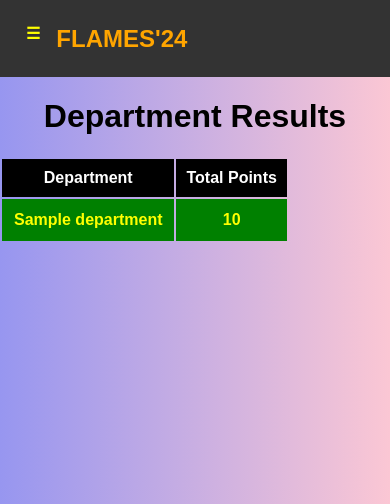
After one commit to pratheekraokb/flames24, a Django app: page /dept-results/ in a window 390 px wide. The commit adds this page. Shown: the top 504 px of the page. Run offline with Django 4.2, Linux system fonts and the light colour scheme; tables that the repository leaves empty hold one stand-in row (values such as "Sample post"); some libraries are stand-ins or nearby versions.

Commit message:
Results Page Added

```diff
--- a/flames24_app/admin.py
+++ b/flames24_app/admin.py
@@ -16,7 +16,7 @@ class DepartmentAdmin(admin.ModelAdmin):
 
 @admin.register(Winner)
 class WinnerAdmin(admin.ModelAdmin):
-    list_display = ('id', 'event', 'position', 'department', 'class_name')
+    list_display = ('id', 'event','winner_athlete','position', 'department', 'class_name')
     list_filter = ('position', 'department')
     search_fields = ('class_name',)
 
--- /dev/null
+++ b/flames24_app/templates/user_page/results.html
@@ -0,0 +1,75 @@
+{% extends 'user_page/user_base.html' %}
+
+{% block styles %}
+<script src="https://code.jquery.com/jquery-3.5.1.min.js"></script>
+<script src="https://stackpath.bootstrapcdn.com/bootstrap/4.5.2/js/bootstrap.min.js"></script>
+<style>
+
+    .navbar h2{
+        margin: 0;
+        padding: 0;
+    }
+    table{
+        /* padding-left:3px; */
+        padding: 0;
+        margin: 0;
+    }
+    table tr, td{
+        text-align:center;
+
+    }
+    table th{
+        padding:10px;
+        background-color:black;
+        color: white;
+    }
+    table td{
+        padding:12px;
+        font-weight:bold;
+
+
+    }
+
+    table tr:hover{
+        background:skyblue;
+
+    }
+    table tr:first-child {
+        background-color: green; /* Set background color of the first row to green */
+        color:yellow;
+    }
+</style>
+
+{% endblock %}
+
+{% block userContainer %}
+<div class="container-result">
+    <h1 style="text-align: center;font-size: xx-large;">Department Results</h1>
+    <table class="table table-striped table-bordered table-hover" border="0">
+        <thead>
+            <tr style="background-color: black;">
+                <th>Department</th>
+                <th>Total Points</th>
+            </tr>
+        </thead>
+        <tbody id="results-body">
+            {% for result in department_results %}
+            <tr>
+                <td>{{ result.department }}</td>
+                <td>{{ result.total_points }}</td>
+            </tr>
+            {% endfor %}
+        </tbody>
+    </table>
+</div>
+
+
+<script>
+    $(document).ready(function() {
+        // Add animations or other JavaScript logic here
+    });
+</script>
+
+
+
+{% endblock %}
--- /dev/null
+++ b/flames24_app/templates/user_page/user_base.html
@@ -0,0 +1,175 @@
+
+
+<!DOCTYPE html>
+<html lang="en">
+<head>
+  <meta charset="UTF-8">
+  <meta name="viewport" content="width=device-width, initial-scale=1.0">
+  <title>Flames'24</title>
+  <style>
+    body {
+      font-family: 'Arial', sans-serif;
+      margin: 0;
+      padding: 0;
+      background-color: #f4f4f4;
+    }
+
+    .navbar {
+      background-color: #333;
+      overflow: hidden;
+      display: flex;
+      justify-content: space-between;
+      align-items: center;
+      padding: 10px;
+    }
+
+    .navbar a, .navbar select {
+      color: white;
+      text-decoration: none;
+      padding: 14px 16px;
+      border: none;
+      background: none;
+      font-size: 16px;
+      cursor: pointer;
+      font-weight: bolder;
+      color: yellow;
+    }
+
+    .navbar a:hover {
+      background-color: #ddd;
+      color: black;
+    }
+
+    .navbar a.active {
+      background-color: #04AA6D;
+      color: white;
+    }
+
+    .select-box {
+      margin-right: 20px;
+    }
+
+    .menu-icon {
+      display: none;
+      font-size: 24px;
+      cursor: pointer;
+    }
+
+    .sidebar {
+      height: 100%;
+      width: 0;
+      position: fixed;
+      z-index: 1;
+      top: 0;
+      left: 0;
+      background-color: #333;
+      overflow-x: hidden;
+      transition: 0.5s;
+      padding-top: 60px;
+    }
+
+
+    .sidebar a {
+      padding: 8px 8px 8px 32px;
+      text-decoration: none;
+      font-size: 18px;
+      color: white;
+      display: block;
+      transition: 0.3s;
+      border: 1px solid gray;
+      background-color: black;
+      color: yellow;
+      font-weight: bold;
+      margin-bottom: 2px;
+    }
+
+    .sidebar a:hover {
+      color: #04AA6D;
+    }
+
+    @media screen and (max-width: 600px) {
+      body{
+          background-image: linear-gradient(to right, #9796f0, #fbc7d4);
+          color:black;
+      }
+      .navbar {
+        flex-direction: column;
+        align-items: flex-start;
+      }
+
+      .navbar a, .navbar select {
+        {% comment %} width: 100%; {% endcomment %}
+        box-sizing: border-box;
+        margin-bottom: 10px;
+
+      }
+
+      .select-box {
+        margin-right: 0;
+      }
+
+      .menu-icon {
+        display: block;
+      }
+      #titleHead{
+        padding-top:15px;
+        text-align:center;
+        justify-content:center;
+      }
+
+      .navbar a:not(.menu-icon) {
+        display: none;
+      }
+
+      .navbar a.active {
+        display: block;
+        /* color: greenyellow */
+      }
+    }
+    div.row{
+        display: flex;
+    }
+  </style>
+  {% block styles %}
+
+  {% endblock %}
+</head>
+<body>
+
+  <div class="navbar">
+    <div class="row">
+        <a class="menu-icon" onclick="toggleSidebar()">&#9776;</a>
+        <h2 style="color:white; display: flex;" id="titleHead"><span style="color:orange">FLAMES'24</span>&nbsp;</h2>
+    </div>
+    <a class="" href="/">Home</a>
+    {% comment %} <a href="/about/">About Us</a> {% endcomment %}
+    <a href="/contact/">Contact Us</a>
+    <a href="/adminSignIn/">Admin Login</a>
+
+
+  </div>
+
+  <!-- Sidebar Menu -->
+  <div class="sidebar" id="sidebar">
+    <a href="javascript:void(0)" class="close-btn" onclick="toggleSidebar()">&times;</a>
+    <a href="/">Home</a>
+    {% comment %} <a href="/about/">About Us</a> {% endcomment %}
+    {% comment %} <a href="/contact/">Contact Us</a> {% endcomment %}
+    <a href="/dept-results/">Departmentwise<br>Score</a>
+    <a href="/adminSection/">Admin Login</a>
+  </div>
+
+  {% block userContainer %}
+  {% endblock %}
+
+  <script>
+    function toggleSidebar() {
+      var sidebar = document.getElementById("sidebar");
+      sidebar.style.width = (sidebar.style.width === "250px") ? "0" : "250px";
+    }
+  </script>
+
+
+
+</body>
+</html>
--- a/flames24_app/urls.py
+++ b/flames24_app/urls.py
@@ -15,11 +15,13 @@ urlpatterns = [
     path('adminSection/add-event/', views.addingEventsPage,name="addingEventPage"),
 
     path('adminSection/add-winners/', views.add_winners, name='add_winners'),
-
+    path('dept-results/', views.deptResults, name="deptResults"),
 
     path('api/create-department/', views.create_department, name='create_department'),
     path('api/create-event/', views.create_event, name='createEvent'),
     path('fetch-departments/', views.fetch_departments, name='fetch_departments'),
+
+
 ]
 
 urlpatterns += static(settings.STATIC_URL, document_root=settings.STATIC_ROOT)
--- a/flames24_app/views.py
+++ b/flames24_app/views.py
@@ -12,6 +12,9 @@ from .models import Department, Event, Winner
 from django.views.decorators.csrf import csrf_exempt
 from .forms import DepartmentForm
 import json
+
+from .models import DepartmentResult
+from django.core.serializers import serialize
 
 
 def home(request):
@@ -133,3 +136,8 @@ def add_winners(request):
         }
 
         return render(request, 'admin_page/AddingWinners.html', context)
+
+
+def deptResults(request):
+    department_results = DepartmentResult.objects.all().order_by('-total_points')
+    return render(request, 'user_page/results.html', {'department_results': department_results})
```
Also changed, not shown: flames24_app/templates/user_page/home.html (+108 -8 lines).
